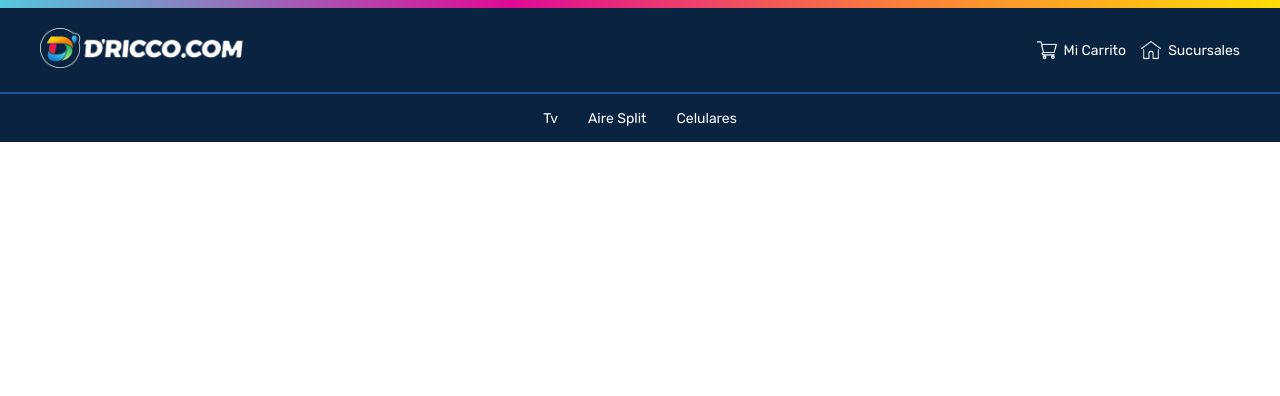
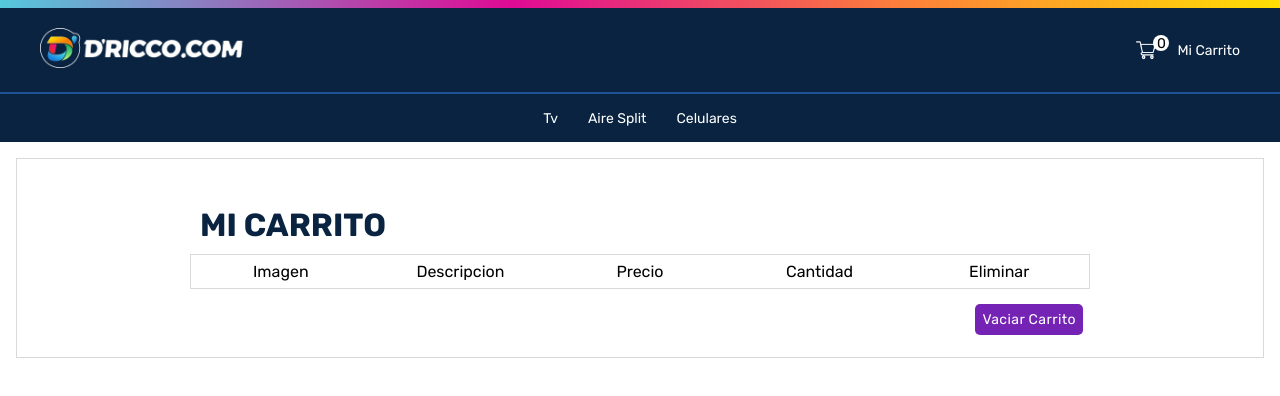
Before and after one commit to segoviulus/dricco-ecommerce, a React (Create React App) app: page /cart in a window 1280 px wide. Shown: the top 396 px of the page. Built offline with nearby package versions, Linux system fonts and the light colour scheme.

Commit message:
Cart Context

```diff
--- a/src/components/Cart/Cart.js
+++ b/src/components/Cart/Cart.js
@@ -3,20 +3,66 @@ import { useContext } from 'react'
 import { CartContext  } from '../Context/CartContex'
 
 function Cart() {
+  const {cartItems, removeItem, clear} = useContext(CartContext)
+  return (
+    <div className='page'>
 
-  const {cartItems} = useContext(CartContext)
-  return (
-    <div>
-      {cartItems.map((product) => (
-        <div key={product.id}>
-        <p className='text14d'>{product.titulo}</p>
+        <div className='page__in'>
+
+          <div className='cart'>
+            <h2 className='titulo32'>Mi Carrito</h2>
+          </div>
+
+          <div className='cart__table'>
+            <div className='cart__table__row'>
+              <div className='cart__table__row__col'>
+                <p className='txt16d'>Imagen</p>
+              </div>
+              <div className='cart__table__row__col'>
+                <p className='txt16d'>Descripcion</p>
+              </div>
+              <div className='cart__table__row__col'>
+                <p className='txt16d'>Precio</p>
+              </div>
+              <div className='cart__table__row__col'>
+                <p className='txt16d'>Cantidad</p>
+              </div>
+              <div className='cart__table__row__col'>
+                <p className='txt16d'>Eliminar</p>
+              </div>
+            </div>
+          </div>
+
+          <div>
+            {cartItems.map((product) => (
+            <div key={product.id} className='cart__table__row'>
+              <div className='cart__table__row__col'>
+                <img className='cart__img' src={product.image} alt="" />
+              </div>
+              <div className='cart__table__row__col'>
+                <p className='txt16d'>{product.titulo}</p>
+              </div>
+              <div className='cart__table__row__col'>
+                <p className='txt16d'>${product.precio}</p>
+              </div>
+              <div className='cart__table__row__col'>
+                <p className='txt16d'>{product.quantity}</p>
+              </div>
+              <div className='cart__table__row__col'>
+                <button className='cart__btn' onClick={() => removeItem(product.id)} >x</button>
+              </div>
+            </div>
+            ))}
+          </div>
+
+          <div className='cart__clear'>
+          <button className='cardBtn' onClick={clear}>Vaciar Carrito</button>
+          </div>
+
         </div>
-      )
+      </div>
+  )}
 
-      )}
 
-    </div>
-  )
-}
 
 export default Cart
--- a/src/components/GridProducts/Item.js
+++ b/src/components/GridProducts/Item.js
@@ -26,7 +26,7 @@ function Item({id, image, titulo, precio, desc, condicion1, precio2}) {
           <img className='card__envioIcon' src={Envio} alt="" />
           <p className='txt12l card__envioText'>ENVIO GRATIS</p>
           </div>
-          <p className='texto16'>COMPRA AHORA</p>
+          <p className='txt16l'>COMPRA AHORA</p>
         </div>
 
     </div>
--- a/src/components/NavBar/CartWidget.js
+++ b/src/components/NavBar/CartWidget.js
@@ -1,17 +1,17 @@
 import React from 'react'
 import IconCart from '../../assets/icons/IconCartW.png'
-import IconSuc from '../../assets/icons/sucursalW.png'
+import { Link } from 'react-router-dom'
 
-const CartWidget = () => {
+function CartWidget () {
   return (
-    <nav className='cart__menu'>
-      <img className='header__icon' src={IconCart} alt="" />
-      <h3 className='txt14l'>Mi Carrito</h3>
-      <img className='header__icon' src={IconSuc} alt="" />
-      <h3 className='txt14l'>Sucursales</h3>
-    </nav>
-
+        <div className='cart__menu'>
+          <img className='header__icon' src={IconCart} alt="" />
+          <p className='cart__quantity'>0</p>
+          <Link to={`/cart`}>
+          <h3 className='cart__txt'>Mi Carrito</h3>
+          </Link>
+        </div>
   )
-}
+       }
 
 export default CartWidget;
--- a/src/components/SingleProduct/ItemCount.js
+++ b/src/components/SingleProduct/ItemCount.js
@@ -35,7 +35,7 @@ return (
         <p className='cardContador__stock'>{contador}</p>
         <button className='cardContador__btn' onClick={aumentar}>+</button>
         <div>
-          <button className='cardBtn' onClick={confirmarCarr}>Confirmar</button>
+          <button className='cardBtn' onClick={confirmarCarr}>Agregar al carrrito</button>
          </div>
       </section>
     </section>
--- a/src/components/SingleProduct/ItemDetail.js
+++ b/src/components/SingleProduct/ItemDetail.js
@@ -54,12 +54,12 @@ function ItemDetail ({id, image, categoria, titulo, descripcion, precio, desc, c
                   <img className='singlecard__icon20' src={Envio} alt="" />
                   <p className='txt12l singlecard__envioText'>ENVIO GRATIS</p>
                 </div>
-                <p className='texto16'>COMPRA AHORA</p>
+                <p className='txt16l'>COMPRA AHORA</p>
               </div>
         </div>
         <div className='cardContador'>
           {ocultarConfirmar ?
-          (<Link to={"/cart"} className='cardBtn'>Finalizar Compra</Link>) :
+          (<Link to={"/cart"} className='cardBtn'>Finalizar compra</Link>) :
           (<ItemCount stock={stock} onAdd={addToCart} initial= {0}/>)
           }
         </div>
--- a/src/sass/main.css
+++ b/src/sass/main.css
@@ -152,7 +152,14 @@ PADDING
   padding-bottom: 15px;
 }
 
-.texto16 {
+.txt16d {
+  font-size: 1rem;
+  font-family: "Rubik", sans-serif;
+  font-weight: 400;
+  color: #000;
+}
+
+.txt16l {
   font-size: 1rem;
   font-family: "Rubik", sans-serif;
   font-weight: 400;
@@ -487,4 +494,144 @@ PADDING
 .cardContador__btn:hover {
   background-color: #092340;
 }
+
+.cart {
+  display: -webkit-box;
+  display: -ms-flexbox;
+  display: flex;
+  -webkit-box-align: center;
+      -ms-flex-align: center;
+          align-items: center;
+  -webkit-box-pack: justify;
+      -ms-flex-pack: justify;
+          justify-content: space-between;
+  padding: 10px 10px;
+}
+
+.cart__img {
+  width: 150px;
+  height: 150px;
+  -o-object-fit: contain;
+     object-fit: contain;
+  padding-bottom: 12px;
+  padding-top: 10px;
+}
+
+.cart__quantity {
+  text-align: center;
+  font-size: 0.875rem;
+  font-family: "Rubik", sans-serif;
+  font-weight: 400;
+  color: #000;
+  width: 16px;
+  height: 16px;
+  margin-left: -10px;
+  margin-bottom: 15px;
+  z-index: 99;
+  border-radius: 50%;
+  background-color: #fff;
+}
+
+.cart__txt {
+  font-size: 0.875rem;
+  font-family: "Rubik", sans-serif;
+  font-weight: 400;
+  color: #fff;
+  padding-left: 8px;
+}
+
+.cart__btn {
+  color: #fff;
+  font-size: 0.875rem;
+  font-family: "Rubik", sans-serif;
+  font-weight: 400;
+  border-radius: 25px;
+  letter-spacing: .025rem;
+  background-color: #d9d9d9;
+  -webkit-box-align: center;
+      -ms-flex-align: center;
+          align-items: center;
+  border: none;
+  padding: 3px 7px;
+  cursor: pointer;
+}
+
+.cart__btn:hover {
+  background-color: #FC5226;
+}
+
+.cart__clear {
+  display: -webkit-box;
+  display: -ms-flexbox;
+  display: flex;
+  -webkit-box-pack: end;
+      -ms-flex-pack: end;
+          justify-content: flex-end;
+  padding-top: 15px;
+}
+
+.cart__table {
+  display: -webkit-box;
+  display: -ms-flexbox;
+  display: flex;
+  -webkit-box-orient: vertical;
+  -webkit-box-direction: normal;
+      -ms-flex-direction: column;
+          flex-direction: column;
+  -webkit-box-align: center;
+      -ms-flex-align: center;
+          align-items: center;
+  -webkit-box-pack: center;
+      -ms-flex-pack: center;
+          justify-content: center;
+  width: 100%;
+  padding: 7px 0;
+  border: 1px solid #d9d9d9;
+}
+
+.cart__table__row {
+  display: -webkit-box;
+  display: -ms-flexbox;
+  display: flex;
+  -webkit-box-orient: horizontal;
+  -webkit-box-direction: normal;
+      -ms-flex-direction: row;
+          flex-direction: row;
+  -webkit-box-align: center;
+      -ms-flex-align: center;
+          align-items: center;
+  -webkit-box-pack: center;
+      -ms-flex-pack: center;
+          justify-content: center;
+  width: 100%;
+}
+
+.cart__table__row__col {
+  display: -webkit-box;
+  display: -ms-flexbox;
+  display: flex;
+  -webkit-box-orient: vertical;
+  -webkit-box-direction: normal;
+      -ms-flex-direction: column;
+          flex-direction: column;
+  -webkit-box-align: center;
+      -ms-flex-align: center;
+          align-items: center;
+  -webkit-box-pack: center;
+      -ms-flex-pack: center;
+          justify-content: center;
+  width: 100%;
+}
+
+.page {
+  border: 1px solid #d9d9d9;
+  padding: 1.375rem;
+  margin: 1rem;
+}
+
+.page__in {
+  max-width: 900px;
+  margin-left: auto;
+  margin-right: auto;
+}
 /*# sourceMappingURL=main.css.map */
--- a/src/sass/main.scss
+++ b/src/sass/main.scss
@@ -5,3 +5,5 @@
 @import "./parciales/textos";
 @import "./parciales/gridCard";
 @import "./parciales/singleCard";
+@import "./parciales/cart";
+@import "./parciales/page";
--- /dev/null
+++ b/src/sass/parciales/_cart.scss
@@ -0,0 +1,77 @@
+.cart {
+    display: flex;
+    align-items: center;
+    justify-content: space-between;
+    padding: 10px 10px;
+    &__img{
+        width: 150px;
+        height: 150px;
+        object-fit: contain;
+        padding-bottom: 12px;
+        padding-top: 10px;
+    }
+    &__quantity{
+        text-align: center;
+        font-size: $font-14;
+        font-family: $font;
+        font-weight: $font-400;
+        color: $color-dark;
+        width: 16px;
+        height: 16px;
+        margin-left: -10px;
+        margin-bottom: 15px;
+        z-index: 99;
+        border-radius: 50%;
+        background-color: #fff;
+    }
+    &__txt{
+        font-size: $font-14;
+        font-family: $font;
+        font-weight: $font-400;
+        color: $color-light;
+        padding-left: 8px;
+    }
+    &__btn{
+        color: $color-light;
+        font-size: $font-14;
+        font-family: $font;
+        font-weight: $font-400;
+        border-radius: 25px;
+        letter-spacing: .025rem;
+        background-color: $color-border;
+        align-items: center;
+        border: none;
+        padding: 3px 7px;
+        cursor: pointer;
+            &:hover{
+                background-color: $color-enfasis2;}
+    }
+    &__clear{
+        display: flex;
+        justify-content: flex-end;
+        padding-top: 15px;
+    }
+    &__table{
+        display: flex;
+        flex-direction: column;
+        align-items: center;
+        justify-content: center;
+        width: 100%;
+        padding: 7px 0;
+        border: 1px solid $color-border;
+        &__row{
+            display: flex;
+            flex-direction: row;
+            align-items: center;
+            justify-content: center;
+            width: 100%;
+            &__col{
+                display: flex;
+                flex-direction: column;
+                align-items: center;
+                justify-content: center;
+                width: 100%;
+            }
+        }
+    }
+}
--- /dev/null
+++ b/src/sass/parciales/_page.scss
@@ -0,0 +1,10 @@
+.page{
+    border: 1px solid $color-border;
+    padding: $pad-contorno;
+    margin: 1rem;
+    &__in{
+        max-width: 900px;
+        margin-left: auto;
+        margin-right: auto;
+    }
+}
--- a/src/sass/parciales/_textos.scss
+++ b/src/sass/parciales/_textos.scss
@@ -55,9 +55,16 @@
     padding-bottom: 15px;
 }
 
-.texto16{
+@mixin texto16{
     font-size: $font-16;
     font-family: $font;
     font-weight: $font-400;
+}
+.txt16d{
+    @include texto16;
+    color: $color-dark;
+}
+.txt16l{
+    @include texto16;
     color: $color-light;
 }
```
Also changed, not shown: src/components/Context/CartContex.js (+11 -1 lines), src/components/NavBar/Sucursales.js (added, +13 -0 lines), 1 other file (tests, documents, lock files or other folders).
